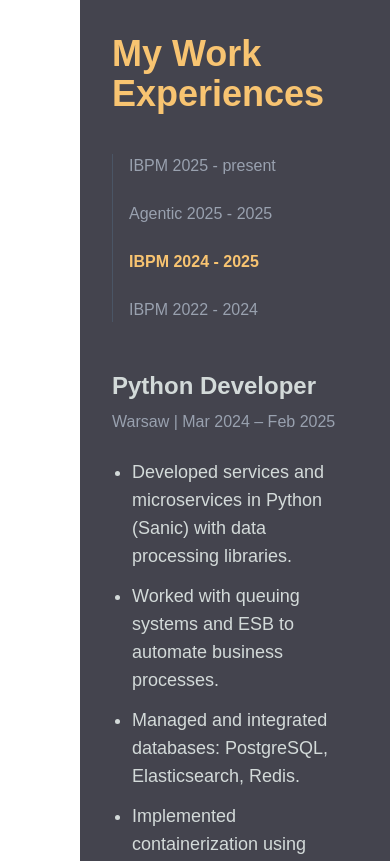
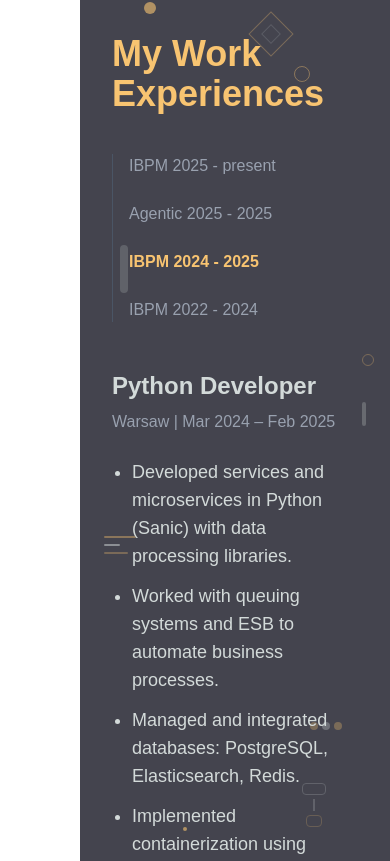
Before and after one commit to poewer/mrwhitecv, a Next.js app: page / in a window 390 px wide. Shown: the part 2463-3324 px from the top of the page. Built offline with nearby package versions, Linux system fonts and the light colour scheme.

Commit message:
added bg to exp

```diff
--- a/components/WorkExperience.tsx
+++ b/components/WorkExperience.tsx
@@ -1,11 +1,11 @@
 "use client";
 import { useState } from "react";
-import { start } from "repl";
 
 type Experience = {
     company: string;
     role: string;
     period: string;
+    startDate: string;
     details: string[];
 };
 
@@ -64,24 +64,61 @@
             "Worked with Git in a Scrum team and communicated directly with clients.",
         ],
     },
-].sort((a, b) => b.startDate.localeCompare(a.startDate));;
-
+].sort((a, b) => b.startDate.localeCompare(a.startDate));
 
 export default function WorkExperience() {
-    const [selected, setSelected] = useState<Experience>(experiences[2]); // domyślnie Softstings
+    const [selected, setSelected] = useState<Experience>(experiences[2]); // domyślnie trzecia pozycja
 
     return (
         <section
             id="workexperience"
-            className="min-h-screen px-8 md:px-20 py-20 bg-[#44444E] text-[#D3DAD9]"
+            className="min-h-screen px-8 md:px-20 py-20 bg-[#44444E] text-[#D3DAD9] relative"
         >
+            {/* Ozdobne elementy w tle */}
+            <div className="absolute top-12 left-16 w-3 h-3 rounded-full bg-[#F8C471] opacity-60" />
+            <div className="absolute top-28 right-20 w-4 h-4 border border-[#F8C471] rounded-full opacity-40" />
+            <div className="absolute top-1/4 left-10 w-2 h-12 bg-[#D3DAD9] opacity-20 rounded-full" />
+
+            {/* Większy element dekoracyjny - hexagon */}
+            <div className="absolute top-16 right-1/3 w-8 h-8 border border-[#F8C471] opacity-30 rotate-45">
+                <div className="absolute inset-2 border border-[#D3DAD9] opacity-50" />
+            </div>
+
+            {/* Elementy związane z technologią/kodem */}
+            <div className="absolute bottom-1/3 right-12 flex space-x-1 opacity-30">
+                <div className="w-2 h-2 bg-[#F8C471] rounded-full" />
+                <div className="w-2 h-2 bg-[#D3DAD9] rounded-full" />
+                <div className="w-2 h-2 bg-[#F8C471] rounded-full" />
+            </div>
+
+            {/* Linie symbolizujące kod/integracje */}
+            <div className="absolute top-1/2 left-6 w-8 h-0.5 bg-[#F8C471] opacity-40 rounded-full" />
+            <div className="absolute top-1/2 left-6 w-4 h-0.5 bg-[#D3DAD9] opacity-50 rounded-full mt-2" />
+            <div className="absolute top-1/2 left-6 w-6 h-0.5 bg-[#F8C471] opacity-30 rounded-full mt-4" />
+
+            {/* Ozdobne kropki rozrzucone */}
+            <div className="absolute bottom-20 left-1/4 w-1 h-1 rounded-full bg-[#F8C471] opacity-70" />
+            <div className="absolute bottom-32 right-1/4 w-1 h-1 rounded-full bg-[#D3DAD9] opacity-50" />
+            <div className="absolute top-3/4 left-1/3 w-1 h-1 rounded-full bg-[#F8C471] opacity-60" />
+
+            {/* Element przypominający flowchart/diagram */}
+            <div className="absolute bottom-1/4 right-16 opacity-20">
+                <div className="w-6 h-3 border border-[#D3DAD9] rounded-sm mb-1" />
+                <div className="w-0.5 h-3 bg-[#D3DAD9] mx-auto mb-1" />
+                <div className="w-4 h-3 border border-[#F8C471] rounded-sm mx-auto" />
+            </div>
+
             <h2 className="text-4xl font-bold mb-10 text-[#F8C471]">
                 My Work Experiences
             </h2>
 
-            <div className="flex flex-col md:flex-row gap-12">
+            <div className="flex flex-col md:flex-row gap-12 relative">
                 {/* Lewa lista firm */}
-                <div className="md:w-1/4 border-l border-gray-600 pl-4 space-y-6">
+                <div className="md:w-1/4 border-l border-gray-600 pl-4 space-y-6 relative">
+                    {/* Dodatkowe ozdobne elementy przy liście firm */}
+                    {/* <div className="absolute -left-2 top-4 w-2 h-2 rounded-full bg-[#F8C471] opacity-50" />
+                    <div className="absolute -left-3 top-20 w-1 h-1 rounded-full bg-[#D3DAD9] opacity-60" /> */}
+
                     {experiences.map((exp) => (
                         <button
                             key={exp.company}
@@ -97,7 +134,11 @@
                 </div>
 
                 {/* Prawa część z opisem */}
-                <div className="md:w-3/4">
+                <div className="md:w-3/4 relative">
+                    {/* Ozdobne elementy przy opisie */}
+                    <div className="absolute -top-4 -right-4 w-3 h-3 border border-[#F8C471] rounded-full opacity-30" />
+                    <div className="absolute top-8 -right-2 w-1 h-6 bg-[#D3DAD9] opacity-25 rounded-full" />
+
                     <h3 className="text-2xl font-semibold mb-2">{selected.role}</h3>
                     <p className="text-gray-400 mb-6">{selected.period}</p>
 
```
